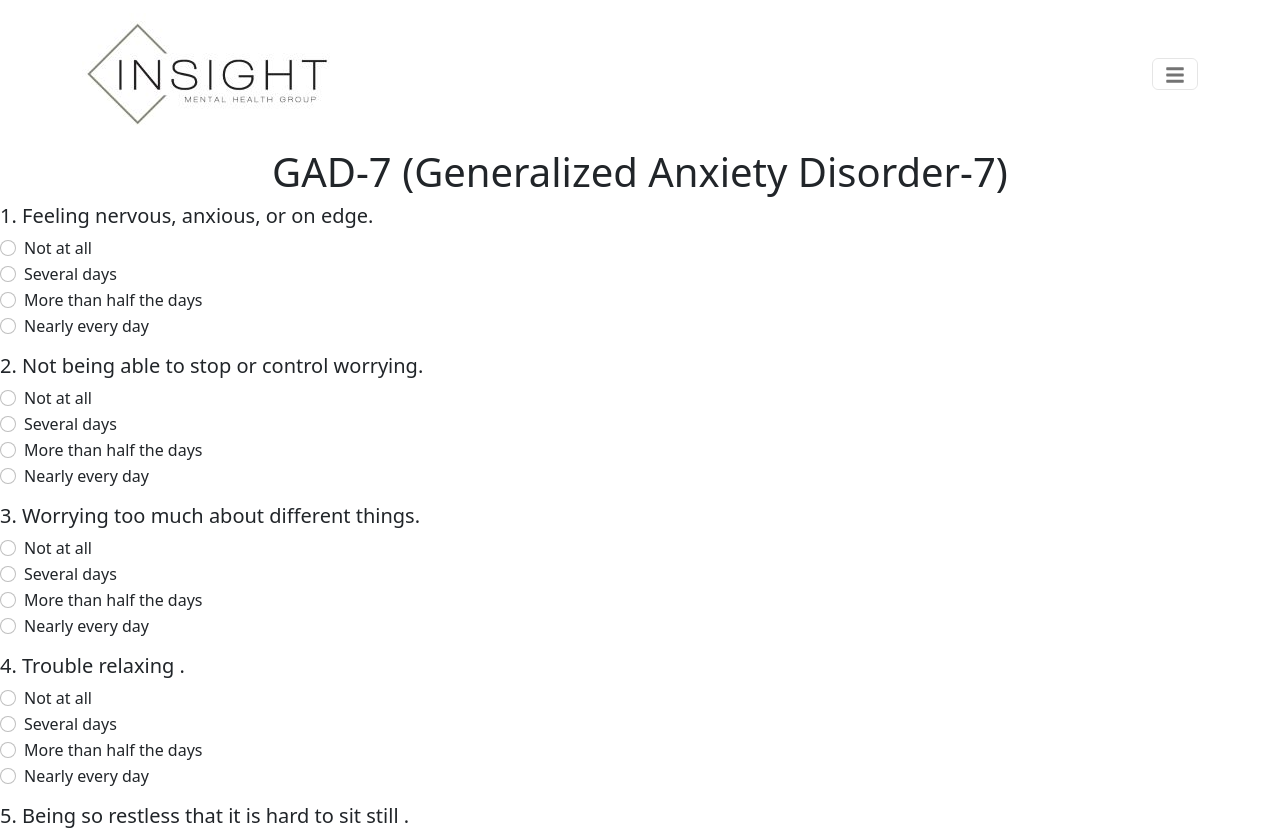
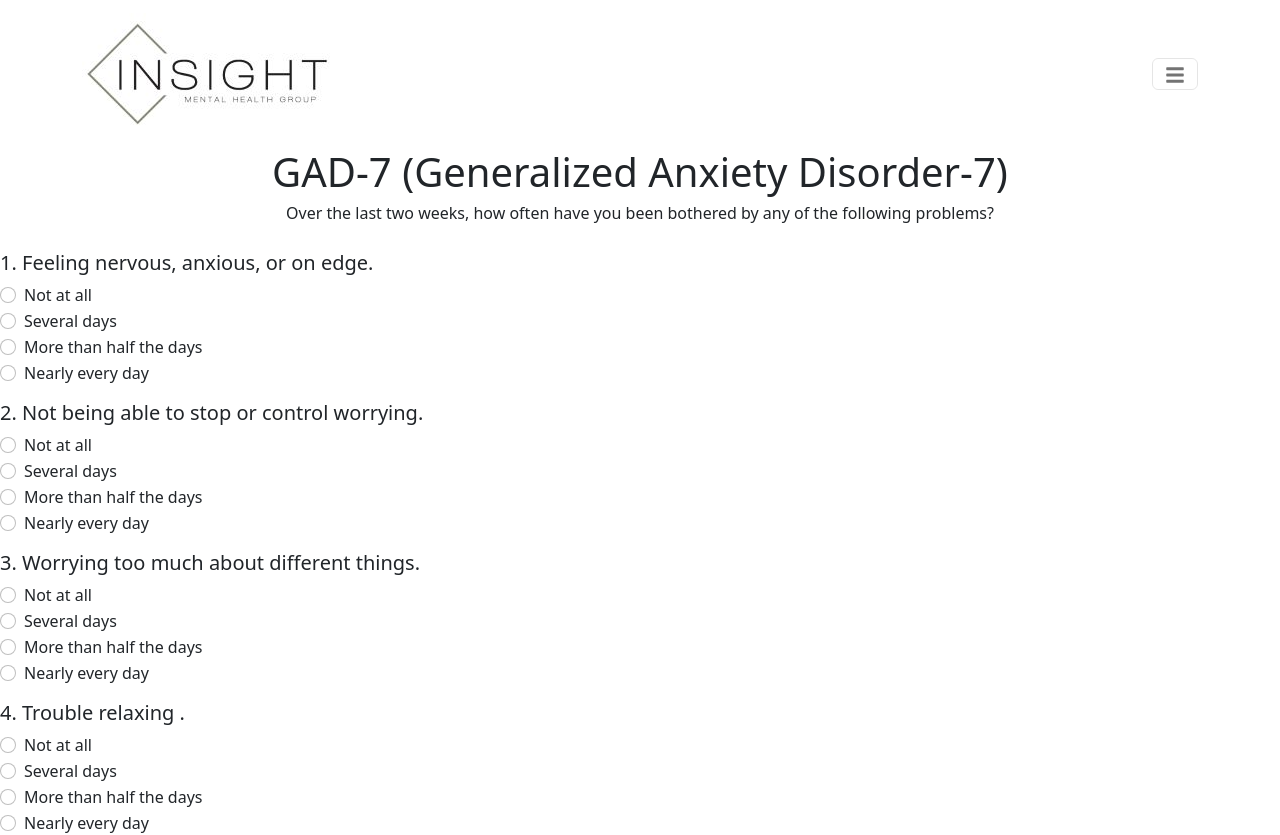
Before and after one commit to sfinnie5/mentalhealthassessments, a React (Create React App) app in the folder frontend/: page /gad7form in a window 1280 px wide. Shown: the top 835 px of the page. Built offline with nearby package versions, Linux system fonts and the light colour scheme.

Commit message:
updated heading in forms and added padding

```diff
--- a/frontend/src/components/GAD7Form.jsx
+++ b/frontend/src/components/GAD7Form.jsx
@@ -98,6 +98,7 @@ const GAD7Form = ({ onSubmit }) => {
                 <Row className='align-items-center justify-content-center'>
                     <Col xs={12} className='text-center'>
                         <h1>GAD-7 (Generalized Anxiety Disorder-7)</h1>
+                        <h6 style={{ paddingBottom: '20px' }}>Over the last two weeks, how often have you been bothered by any of the following problems?</h6>
                     </Col>
                 </Row>
             </Container>
--- a/frontend/src/components/Phq9Form.jsx
+++ b/frontend/src/components/Phq9Form.jsx
@@ -129,6 +129,7 @@ const Phq9Form = ({ onSubmit }) => {
                 <Row className='align-items-center justify-content-center'>
                     <Col xs={12} className='text-center'>
                         <h1>PHQ-9 (Patient Health Questionnaire-9)</h1>
+                        <h5 style={{ paddingBottom: '20px' }}>Over the last two weeks, how often have you been bothered by any of the following problems?</h5>
                     </Col>
                 </Row>
             </Container>
```
